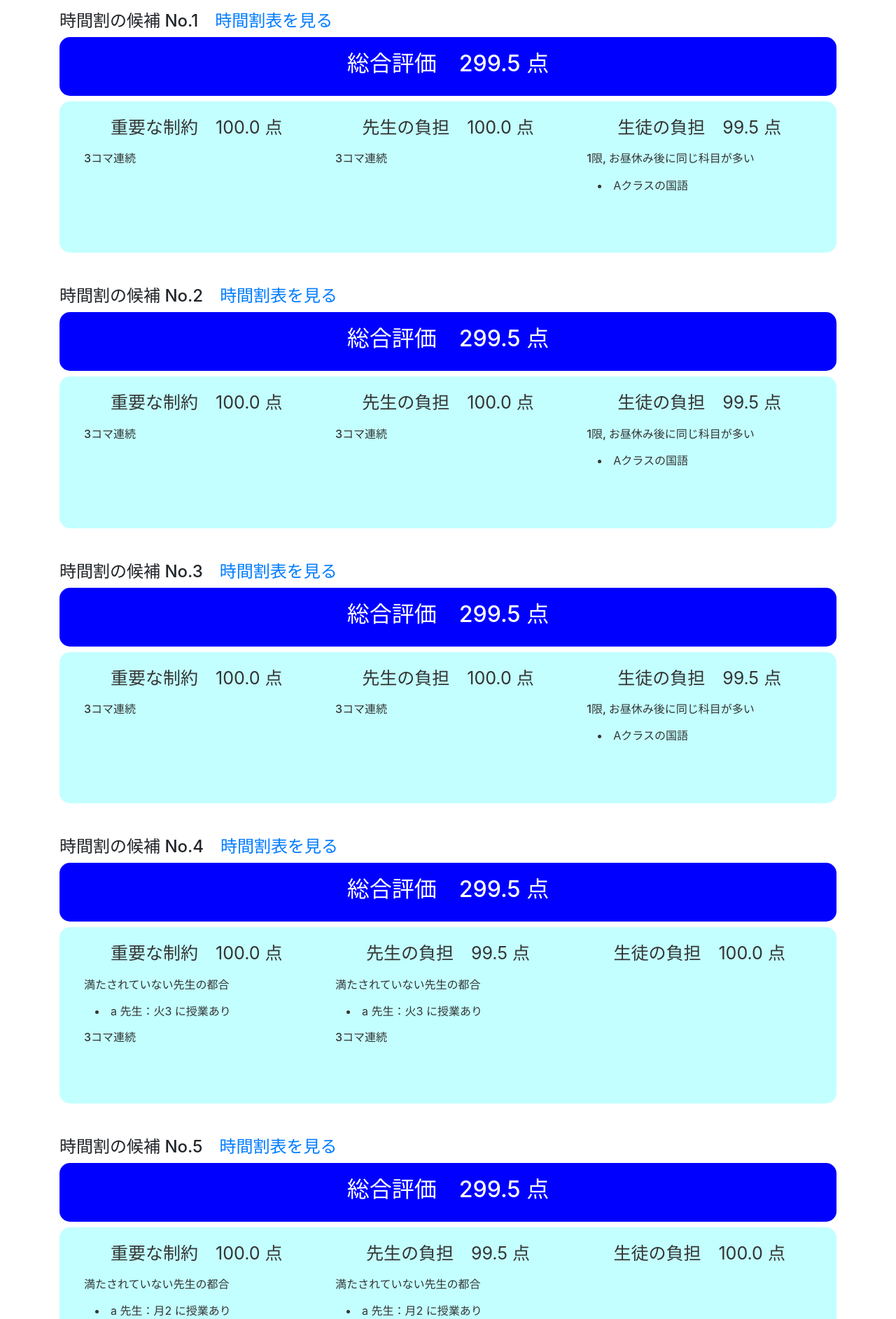
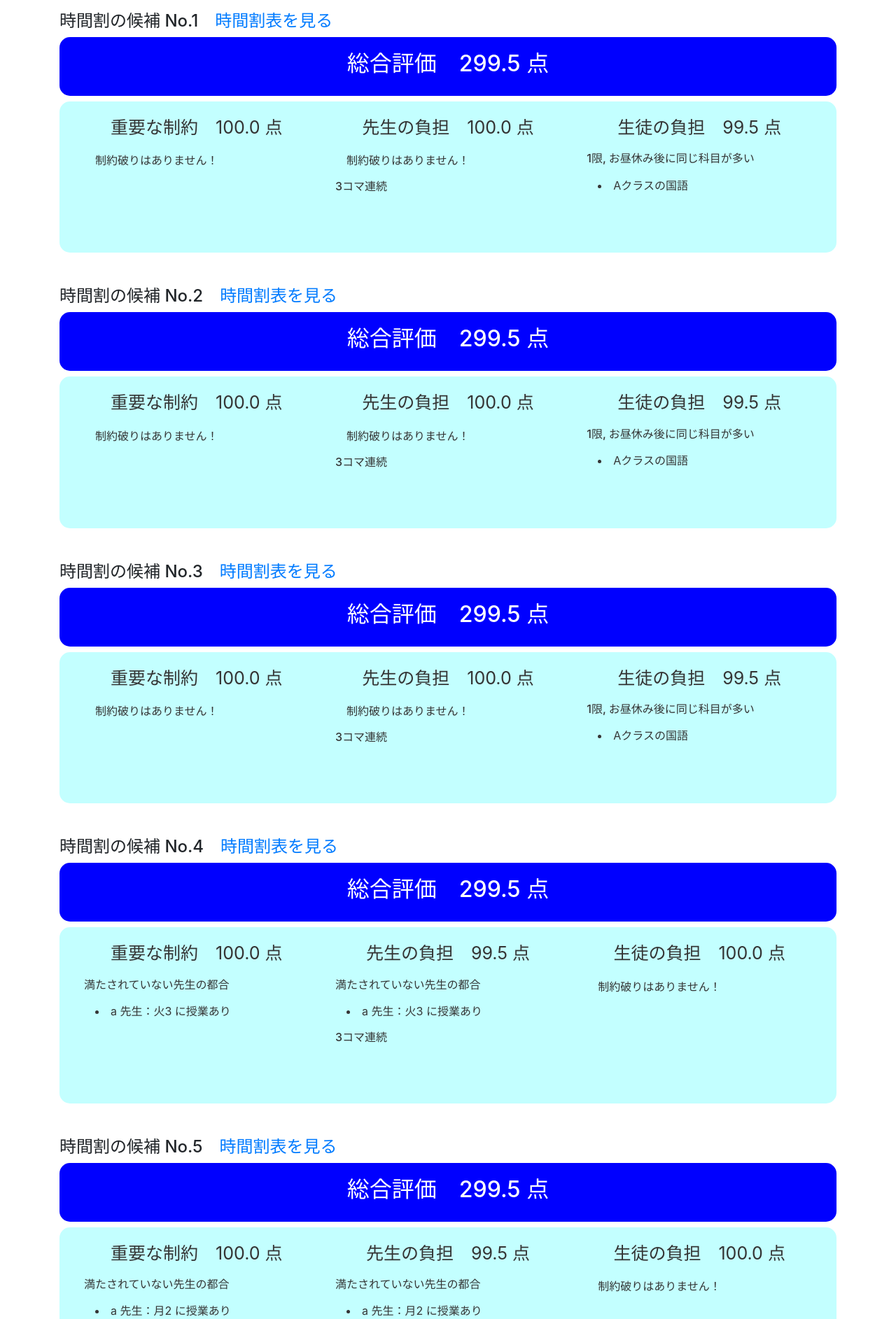
Before and after one commit to CanonMukai/timetable, a Django app: page /make/success in a window 1280 px wide. Shown: the part 56-1941 px from the top of the page at 70% size. Run offline with Django 3.2, Linux system fonts and the light colour scheme; data comes from the database, SQL or seed files in the repository; both versions use the stored data as it was after the commit; some libraries are stand-ins or nearby versions.

Commit message:
制約破りはありません！

```diff
--- a/templates/make/success.html
+++ b/templates/make/success.html
@@ -24,8 +24,11 @@
                     <li>{{ teacher }} 先生：{{ koma }}に授業あり</li>
                     {% endfor %}
                 </div>
+                {% else %}
+                <div class="m-3">
+                    制約破りはありません！
+                </div>
                 {% endif %}
-                <h6>3コマ連続</h6>
             </div>
         </div>
         <!-- 先生の負担 -->
@@ -38,6 +41,10 @@
                     {% for teacher, koma in info.display3.items %}
                     <li>{{ teacher }} 先生：{{ koma }}に授業あり</li>
                     {% endfor %}
+                </div>
+                {% else %}
+                <div class="m-3">
+                    制約破りはありません！
                 </div>
                 {% endif %}
                 <h6>3コマ連続</h6>
@@ -63,6 +70,11 @@
                     {% for i in info.display7 %}
                     <li>{{ i.class }}クラスの{{ i.name }}</li>
                     {% endfor %}
+                </div>
+                {% endif %}
+                {% if not info.display5 and not info.display7 %}
+                <div class="m-3">
+                    制約破りはありません！
                 </div>
                 {% endif %}
             </div>
```
Also changed, not shown: db.sqlite3.
